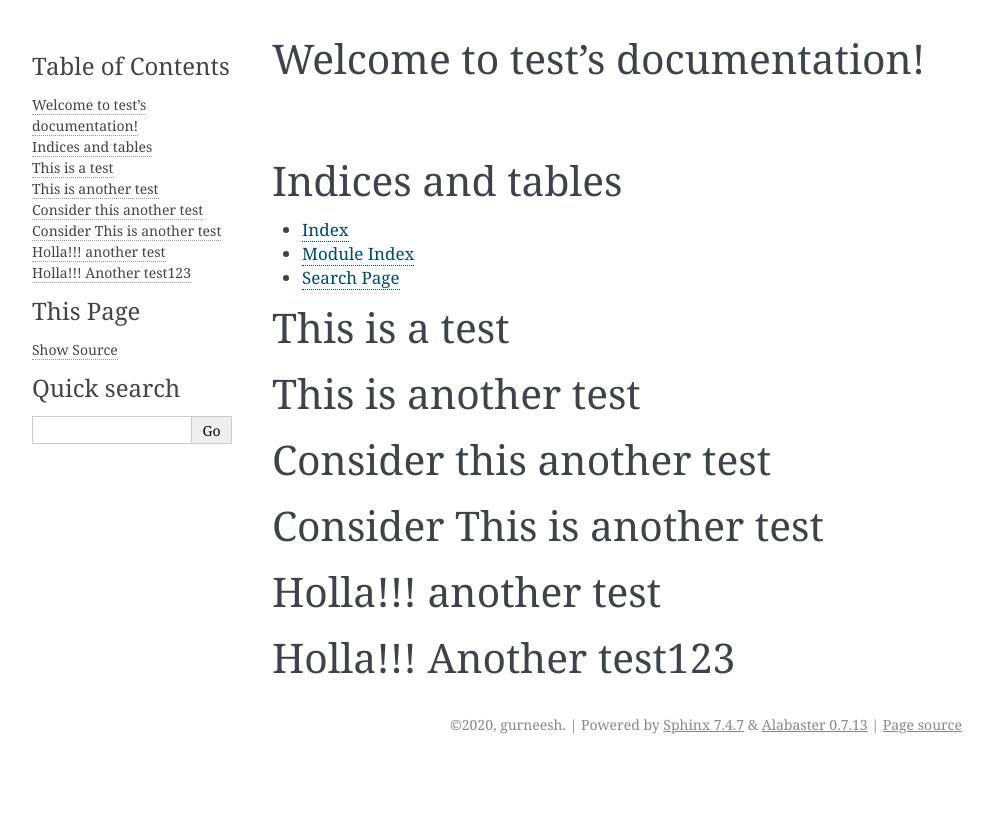
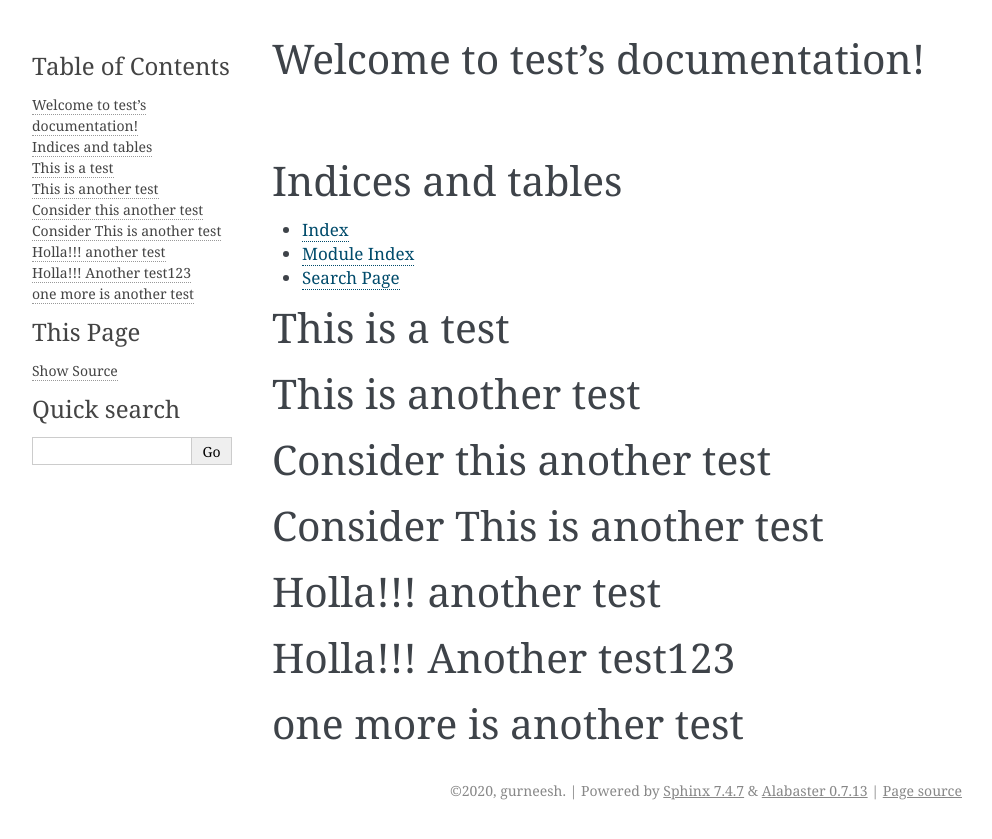
Before and after one commit to gurneeshchahal/test-docs, a Sphinx documentation site: the page built from source/index.rst, in a window 1280 px wide. Shown: the top 839 px of the page, without its empty margins (148-1140 px from the left). Built offline with Sphinx 7.4.7, drawn with Linux system fonts in a browser that asks for light colours.

Commit message:
test1234

```diff
--- a/source/index.rst
+++ b/source/index.rst
@@ -36,3 +36,6 @@ Holla!!! another test
 
 Holla!!! Another test123
 ========================
+
+one more is another test
+====================
```
